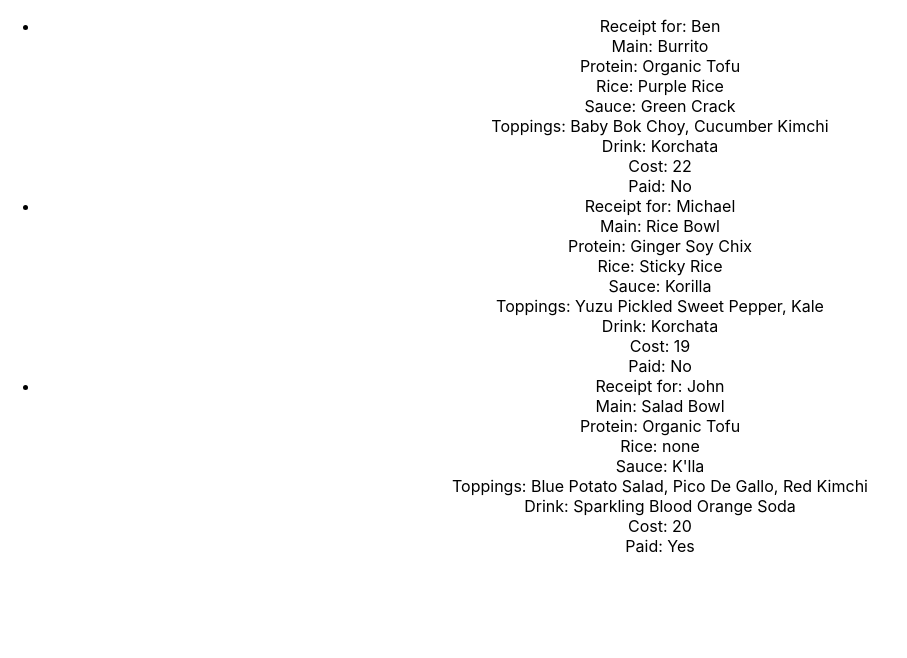
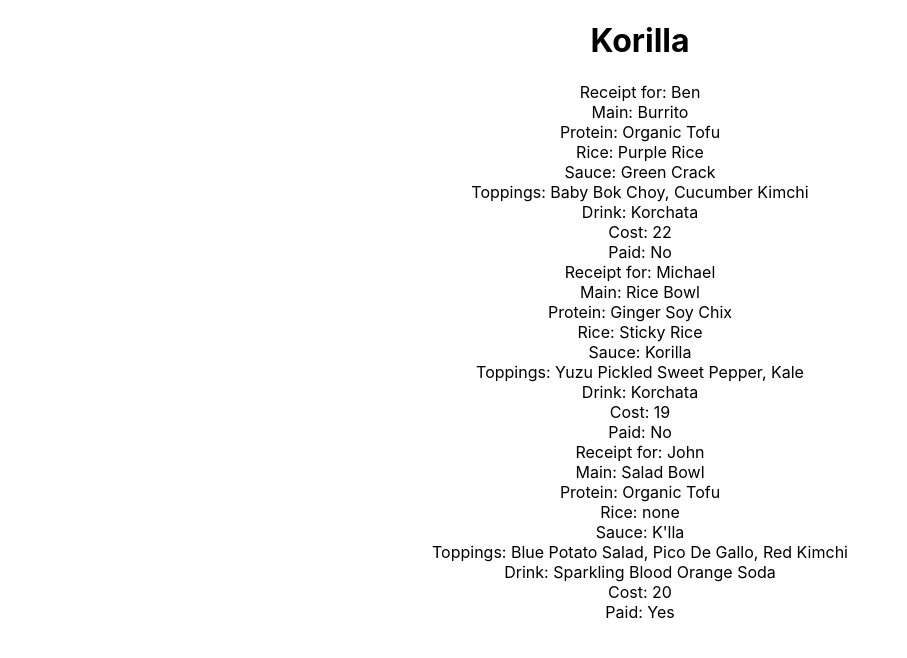
Before and after one commit to mike-gustafson/korilla-receipts, a React (Create React App) app in the folder korrilla/: page / in a window 1280 px wide. Shown: the top 658 px of the page, without its empty margins (0-907 px from the left). Built offline with nearby package versions, Linux system fonts and the light colour scheme.

Commit message:
refactor App component and add Receipt component for better structure; move receipt data to separate file

```diff
--- a/korrilla/src/App.js
+++ b/korrilla/src/App.js
@@ -1,69 +1,19 @@
 import React from 'react';
 import { useEffect, useState } from 'react';
-import logo from './logo.svg';
 import './App.css';
+import Receipt from './components/Receipt';
+import receiptsData from './data/receipts';
 
 function App() {
 
-  const receipt1 = {
-    person: "Ben",
-    order: {
-      main: "Burrito",
-      protein: "Organic Tofu",
-      rice: "Purple Rice",
-      sauce: "Green Crack",
-      toppings: ["Baby Bok Choy", "Cucumber Kimchi"],
-      drink: "Korchata",
-      cost: 22
-    },
-    paid: false
-  };
-  const receipt2 = {
-    person: "Michael",
-    order: {
-      main: "Rice Bowl",
-      protein: "Ginger Soy Chix",
-      rice: "Sticky Rice",
-      sauce: "Korilla",
-      toppings: ["Yuzu Pickled Sweet Pepper", "Kale"],
-      drink: "Korchata",
-      cost: 19
-    },
-    paid: false
-  };
-  const receipt3 = {
-    person: "John",
-    order: {
-      main: "Salad Bowl",
-      protein: "Organic Tofu",
-      rice: "none",
-      sauce: "K'lla",
-      toppings: ["Blue Potato Salad", "Pico De Gallo", "Red Kimchi"],
-      drink: "Sparkling Blood Orange Soda",
-      cost: 20
-    },
-    paid: true
-  };
-
-  const [receipts, setReceipts] = useState([receipt1, receipt2, receipt3]);
+  const [receipts, setReceipts] = useState(receiptsData);
 
   return (
     <div className="App">
-      <ul>
-        {receipts.map((receipt, index) => (
-          <li key={index}>
-            <div>Receipt for: {receipt.person}</div>
-            <div>Main: {receipt.order.main}</div>
-            <div>Protein: {receipt.order.protein}</div>
-            <div>Rice: {receipt.order.rice}</div>
-            <div>Sauce: {receipt.order.sauce}</div>
-            <div>Toppings: {receipt.order.toppings.join(", ")}</div>
-            <div>Drink: {receipt.order.drink}</div>
-            <div>Cost: {receipt.order.cost}</div>
-            <div>Paid: {receipt.paid ? "Yes" : "No"}</div>
-          </li>
-        ))}
-      </ul>
+      <h1>Korilla</h1>
+      {receipts.map((receipt, index) => {
+          return <Receipt key={index} receiptData={receipt} />
+        })}
     </div>
   );
 }
--- /dev/null
+++ b/korrilla/src/components/Receipt.jsx
@@ -0,0 +1,18 @@
+const Receipt = ({ receiptData }) => {
+
+    return (
+        <div>
+            <div>Receipt for: {receiptData.person}</div>
+            <div>Main: {receiptData.order.main}</div>
+            <div>Protein: {receiptData.order.protein}</div>
+            <div>Rice: {receiptData.order.rice}</div>
+            <div>Sauce: {receiptData.order.sauce}</div>
+            <div>Toppings: {receiptData.order.toppings.join(", ")}</div>
+            <div>Drink: {receiptData.order.drink}</div>
+            <div>Cost: {receiptData.order.cost}</div>
+            <div>Paid: {receiptData.paid ? "Yes" : "No"}</div>
+        </div>
+    );
+}
+
+export default Receipt;
--- /dev/null
+++ b/korrilla/src/data/receipts.js
@@ -0,0 +1,45 @@
+const receipt1 = {
+    person: "Ben",
+    order: {
+      main: "Burrito",
+      protein: "Organic Tofu",
+      rice: "Purple Rice",
+      sauce: "Green Crack",
+      toppings: ["Baby Bok Choy", "Cucumber Kimchi"],
+      drink: "Korchata",
+      cost: 22
+    },
+    paid: false
+  };
+
+  const receipt2 = {
+    person: "Michael",
+    order: {
+      main: "Rice Bowl",
+      protein: "Ginger Soy Chix",
+      rice: "Sticky Rice",
+      sauce: "Korilla",
+      toppings: ["Yuzu Pickled Sweet Pepper", "Kale"],
+      drink: "Korchata",
+      cost: 19
+    },
+    paid: false
+  };
+
+  const receipt3 = {
+    person: "John",
+    order: {
+      main: "Salad Bowl",
+      protein: "Organic Tofu",
+      rice: "none",
+      sauce: "K'lla",
+      toppings: ["Blue Potato Salad", "Pico De Gallo", "Red Kimchi"],
+      drink: "Sparkling Blood Orange Soda",
+      cost: 20
+    },
+    paid: true
+  };
+
+  const receiptsData = [receipt1, receipt2, receipt3];
+
+  export default receiptsData;
```
